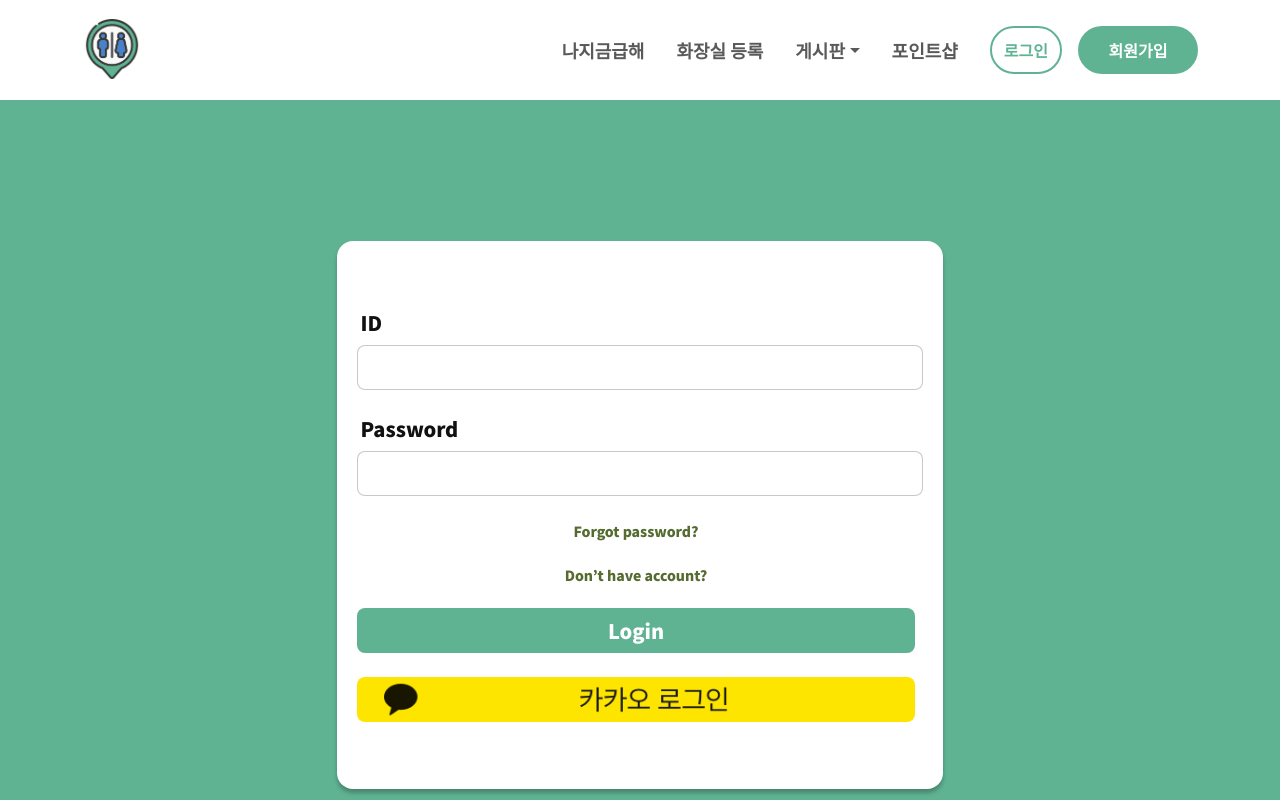
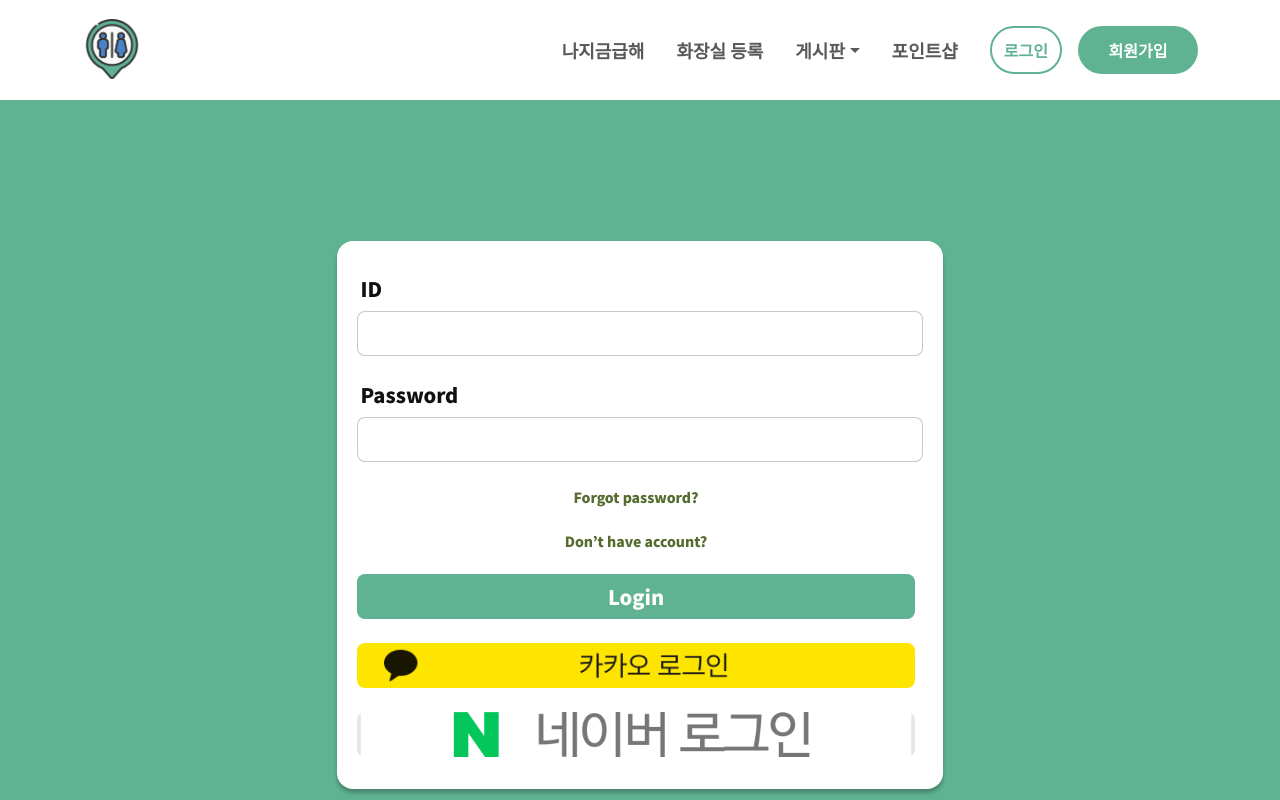
Before and after one commit to lis2s2/emergency-frontend.project, a React (Create React App) app: page /login in a window 1280 px wide. Shown: the top 800 px of the page. Built offline with nearby package versions, Linux system fonts and the light colour scheme.

Commit message:
07/03 소셜 30퍼 완성

```diff
--- a/src/App.js
+++ b/src/App.js
@@ -10,6 +10,7 @@ import Search from "./pages/Search";
 import MyPage from "./pages/MyPage";
 import { useEffect, useState } from "react";
 import axios from "axios";
+import OAuth2RedirectHandler from "./component/OAuth2RedirectHandle";
 
 
 
@@ -66,6 +67,7 @@ function App() {
           <Route path="register" element={<Register />} />
           <Route path="search" element={<Search />} />
           <Route path="mypage" element={<MyPage />} />
+          <Route path="/login/oauth2/code/kakao" element={<OAuth2RedirectHandler />} />
         </Route>
       </Routes>
     </>
--- /dev/null
+++ b/src/component/OAuth2RedirectHandle.jsx
@@ -0,0 +1,33 @@
+import axios from "axios";
+import React, { useEffect } from "react";
+import { useLocation, useNavigate } from "react-router-dom";
+
+function OAuth2RedirectHandler() {
+  const location = useLocation();
+  const navigate = useNavigate();
+
+  useEffect(() => {
+    const query = new URLSearchParams(location.search);
+    const code = query.get("code");
+
+    if (code) {
+      // 여기에 백엔드 서버로 인증 코드를 보내는 로직을 추가하세요.
+      axios
+        .post("http://localhost:8080/login/oauth2/code/kakao", { code })
+        .then((response) => {
+          // 인증이 성공하면 토큰을 저장하고 원하는 페이지로 리디렉션합니다.
+          alert("로그인 성공");
+          navigate("/");
+        })
+        .catch((error) => {
+          console.error("인증 실패", error);
+          alert("인증에 실패했습니다.");
+        });
+    } else {
+      alert("인증 코드가 없습니다.");
+      navigate("/login");
+    }
+  }, [location, navigate]);
+}
+
+export default OAuth2RedirectHandler;
--- a/src/pages/Login.jsx
+++ b/src/pages/Login.jsx
@@ -5,6 +5,7 @@ import { useNavigate } from "react-router-dom";
 import styled from "styled-components";
 import { loginSuccess } from "../features/member/memberSlice";
 import kakaoBtn from "../images/kakao_login_large_wide.png";
+import naverBtn from "../images/btnW_완성형.png";
 
 const LoginContainer = styled.div`
   /* width: 100%; */
@@ -222,6 +223,34 @@ const KakaoBtn = styled.button`
   color: #ffffff;
 `;
 
+const NaverBtn = styled.button`
+  box-sizing: border-box;
+
+  display: flex;
+  flex-direction: row;
+  justify-content: center;
+  align-items: center;
+  padding: 8px;
+
+  width: 558px;
+  height: 45px;
+
+  border: none;
+  border-radius: 8px;
+
+  flex: none;
+  order: 5;
+  align-self: stretch;
+  flex-grow: 0;
+
+  background: url(${naverBtn});
+  background-repeat: no-repeat;
+  background-size: cover;
+  background-position: center;
+
+  color: #ffffff;
+`;
+
 const Textbtn = styled.button`
   width: 558px;
   height: 20px;
@@ -244,8 +273,12 @@ const Textbtn = styled.button`
   flex-grow: 0;
 `;
 
-const REST_API_KEY = '6725e27a1c1047905dfd6bad61521355';
-const REDIRECT_URI = 'http://localhost:8080/login/oauth2/code/kakao';
+const REST_API_KEY_K = '6725e27a1c1047905dfd6bad61521355';
+const REDIRECT_URI_K = 'http://localhost:3000/login/oauth2/code/kakao';
+
+const REST_API_KEY_N = 'QiZW7Xq40T2iOCfUC6EH';
+const REDIRECT_URI_N = 'http://localhost:3000/login/oauth2/code/naver';
+const CLIENT_SECRET_N = 'vEffUzBSSt';
 
 function Login() {
   const dispatch = useDispatch();
@@ -296,12 +329,15 @@ function Login() {
     try {
       const result = await axios.get(
         `http://localhost:8080/login?id=${formData.memId}&pw=${formData.memPwd}`
+        // `'http://localhost:8080/login', formData`
       );
       console.log(result);
+      // const { data } = result;
 
-      // if (result.data) {
       // 로그인 성공 시 서버가 내려준 토큰(JWT)와 사용자 정보
       const { token, member } = result.data;
+      // const token = result.headers.authorization;
+      // const member = data;
 
       // 전역 상태에 사용자 정보 저장
       dispatch(loginSuccess(member));
@@ -320,10 +356,15 @@ function Login() {
   };
 
   // 카카오톡 로그인
-  const link = `https://kauth.kakao.com/oauth/authorize?client_id=${REST_API_KEY}&redirect_uri=${REDIRECT_URI}&response_type=code`;
+  const kakaolink = `https://kauth.kakao.com/oauth/authorize?client_id=${REST_API_KEY_K}&redirect_uri=${REDIRECT_URI_K}&response_type=code`;
+  const kakaoLoginHandler = () => {
+    window.location.href = kakaolink;
+  };
 
-  const loginHandler = () => {
-    window.location.href = link;
+  // 네이버 로그인
+  const naverlink = `https://nid.naver.com/oauth2.0/authorize?client_id=${REST_API_KEY_N}&response_type=code&redirect_uri=${REDIRECT_URI_N}&state=${CLIENT_SECRET_N}`;
+  const naverLoginHandler = () => {
+    window.location.href = naverlink;
   };
 
   // useEffect(() => {
@@ -365,8 +406,8 @@ function Login() {
 
             <>
               <LoginBtn type="submit">Login</LoginBtn>
-              <KakaoBtn type="button" onClick={loginHandler} />
-              {/* <LoginBtn type="submit" onClick={loginHandler}>카카오톡</LoginBtn> */}
+              <KakaoBtn type="button" onClick={kakaoLoginHandler} />
+              <NaverBtn type="button" onClick={naverLoginHandler} />
               <Textbtn onClick={() => navigate("/search")}>
                 Forgot password?
                 {/* <span>Search for passwords</span> */}
```
Also changed, not shown: src/pages/Register.jsx (+15 -0 lines), src/images/btnW_완성형.png (added), src/images/kakao_login_medium_wide.png (deleted).
